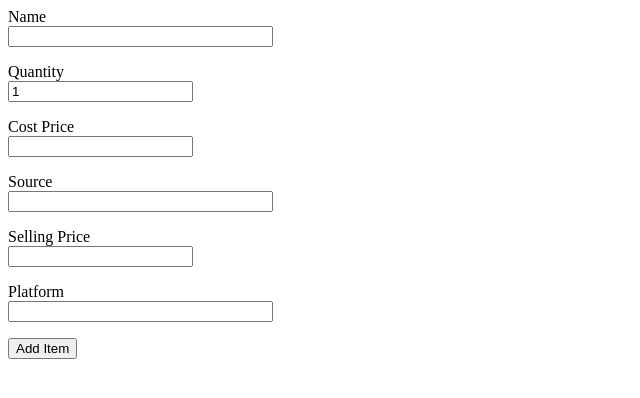
After one commit to krice78/pinkattic-tracker, a Flask app: template app/templates/edit_item.html in a window 1280 px wide. The commit adds this page. Shown: the top 398 px of the page, without its empty margins (0-640 px from the left). Run offline with Flask 3, Linux system fonts and the light colour scheme; the template is opened without the code that fills it: values that come from a table or form of the project are taken from there, others are empty.

Commit message:
added delete and edit buttons

```diff
--- a/app/routes/items.py
+++ b/app/routes/items.py
@@ -44,3 +44,41 @@ def add_item():
 
     flash("Item added.", "success")
     return redirect(url_for("main.index"))
+
+@items_bp.post("/edit/<int:item_id>")
+@login_required
+def edit_post(item_id):
+    item = Item.query.get_or_404(item_id)
+    if item.user_id != current_user.id:
+        flash("You do not have permission to edit this item.", "danger")
+        return redirect(url_for("main.index"))
+
+    form = ItemForm()
+    if not form.validate_on_submit():
+        flash("Please correct the errors in the form.", "warning")
+        return render_template("edit_item.html", form=form, item=item)
+
+    item.name = form.name.data.strip()
+    item.quantity = int(form.quantity.data)
+    item.cost_price = Decimal(form.cost_price.data)
+    item.source = form.source.data.strip() if form.source.data else None
+    item.platform = form.platform.data.strip() if form.platform.data else None
+    item.selling_price = Decimal(form.selling_price.data) if form.selling_price.data is not None else None
+
+    db.session.commit()
+    flash("Item updated.", "success")
+    return redirect(url_for("main.index"))
+
+
+@items_bp.post("/delete<int:item_id>/delete")
+@login_required
+def delete_item(item_id):
+    item = Item.query.get_or_404(item_id)
+    if item.user_id != current_user.id:
+        flash("You do not have permission to delete this item.", "danger")
+        return redirect(url_for("main.index"))
+
+    db.session.delete(item)
+    db.session.commit()
+    flash("Item deleted.", "success")
+    return redirect(url_for("main.index"))
--- a/app/templates/dashboard.html
+++ b/app/templates/dashboard.html
@@ -81,6 +81,7 @@
             <th>Platform</th>
             <th>Profit/Item</th>
             <th>Status</th>
+            <th>Actions</th>
           </tr>
         </thead>
         <tbody>
--- /dev/null
+++ b/app/templates/edit_item.html
@@ -0,0 +1,17 @@
+<form method="post">
+  {{ form.hidden_tag() }}
+  <p>{{ form.name.label }}<br>{{ form.name(size=30) }}</p>
+  {% for e in form.name.errors %}<p style="color:red;">{{ e }}</p>{% endfor %}
+
+  <p>{{ form.quantity.label }}<br>{{ form.quantity() }}</p>
+  {% for e in form.quantity.errors %}<p style="color:red;">{{ e }}</p>{% endfor %}
+
+  <p>{{ form.cost_price.label }}<br>{{ form.cost_price() }}</p>
+  {% for e in form.cost_price.errors %}<p style="color:red;">{{ e }}</p>{% endfor %}
+
+  <p>{{ form.source.label }}<br>{{ form.source(size=30) }}</p>
+  <p>{{ form.selling_price.label }}<br>{{ form.selling_price() }}</p>
+  <p>{{ form.platform.label }}<br>{{ form.platform(size=30) }}</p>
+
+  <p>{{ form.submit() }}</p>
+</form>
```
